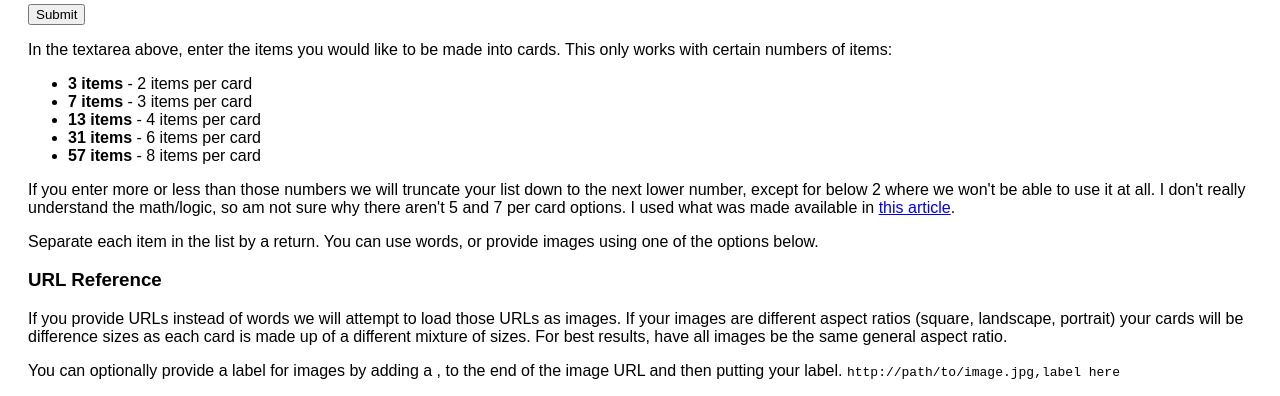
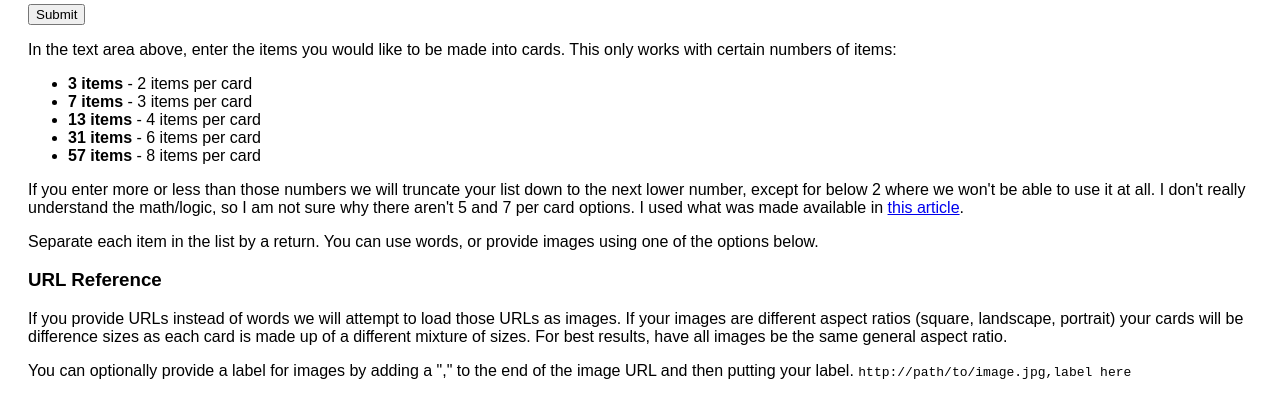
Before and after one commit to aaronbarker/spot-it, a plain HTML site: page spot-it.html in a window 1280 px wide. Both pictures are taken after a click on the link "Show instructions on how to provide data". Shown: the part 398-794 px from the top of the page. Drawn offline with Linux system fonts and the light colour scheme.

Commit message:
documentation update from the wife trying to use it

```diff
--- a/spot-it.html
+++ b/spot-it.html
@@ -74,7 +74,7 @@
                 <a href="#data-instructions" class="expander">Show instructions on how to provide data</a>
             </p>
             <div id="data-instructions" class="hide">
-                <p>In the textarea above, enter the items you would like to be made into cards. This only works with certain numbers of items:</p>
+                <p>In the text area above, enter the items you would like to be made into cards. This only works with certain numbers of items:</p>
                 <ul>
                     <li><strong>3 items</strong> - 2 items per card</li>
                     <li><strong>7 items</strong> - 3 items per card</li>
@@ -82,20 +82,20 @@
                     <li><strong>31 items</strong> - 6 items per card</li>
                     <li><strong>57 items</strong> - 8 items per card</li>
                 </ul>
-                <p>If you enter more or less than those numbers we will truncate your list down to the next lower number, except for below 2 where we won't be able to use it at all. I don't really understand the math/logic, so am not sure why there aren't 5 and 7 per card options.  I used what was made available in <a href="http://radiganengineering.com/2013/01/spot-it-howd-they-do-that/">this article</a>.</p>
+                <p>If you enter more or less than those numbers we will truncate your list down to the next lower number, except for below 2 where we won't be able to use it at all. I don't really understand the math/logic, so I am not sure why there aren't 5 and 7 per card options.  I used what was made available in <a href="http://radiganengineering.com/2013/01/spot-it-howd-they-do-that/">this article</a>.</p>
 
                 <p>Separate each item in the list by a return.  You can use words, or provide images using one of the options below.</p>
 
                 <h3>URL Reference</h3>
                 <p>If you provide URLs instead of words we will attempt to load those URLs as images. If your images are different aspect ratios (square, landscape, portrait) your cards will be difference sizes as each card is made up of a different mixture of sizes.  For best results, have all images be the same general aspect ratio.</p>
 
-                <p>You can optionally provide a label for images by adding a , to the end of the image URL and then putting your label.  <code>http://path/to/image.jpg,label here</code></p>
+                <p>You can optionally provide a label for images by adding a "," to the end of the image URL and then putting your label.  <code>http://path/to/image.jpg,label here</code></p>
 
                 <h3>Upload</h3>
 
-                <p>You can drag images anywhere on to this page and they will be used for your game. The images are NOT uploaded to our site, but are saved in your browser. Images are restricted to 100kb each. Any that are larger than 100kb will warn you that they won't be used. After you add them to the page an interface will be added where you can remove them from your local storage at any time. The filename before the extention will be used as an optional label. So for <code>Mountain.jpg</code> the label would be <code>Mountain</code>. The reason for the 100kb limit is that browser restrict how much total can be saved, and this is our attempt to keep you under that limit.</p>
+                <p>You can drag images anywhere on to this page and they will be used for your game. The images are NOT uploaded to our site, but are saved in your browser. Images are restricted to 100kb each. Any that are larger than 100kb will warn you that they won't be used. After you add them to the page an interface will be added where you can remove them from your local storage at any time. The filename before the extention will be used as an optional label. So for <code>Mountain.jpg</code> the label would be <code>Mountain</code>. The reason for the 100kb limit is that browsers restrict how much total can be saved, and this is our attempt to keep you under that limit.</p>
 
-                <p>If you upload photos, then you can not use the "Link to this set" option as those that you send links to will not have the images locally.</p>
+                <p>If you upload photos, then you can not use the "Link to this set" option as those that you send links to will not have the images locally. You can not drag imgaes directly from another website, you have to get them on your computer first, and then drag them onto this page.</p>
             </div>
             <p class="show-with-items">
                 <a href="#details" class="expander">Show card build details</a>
```
